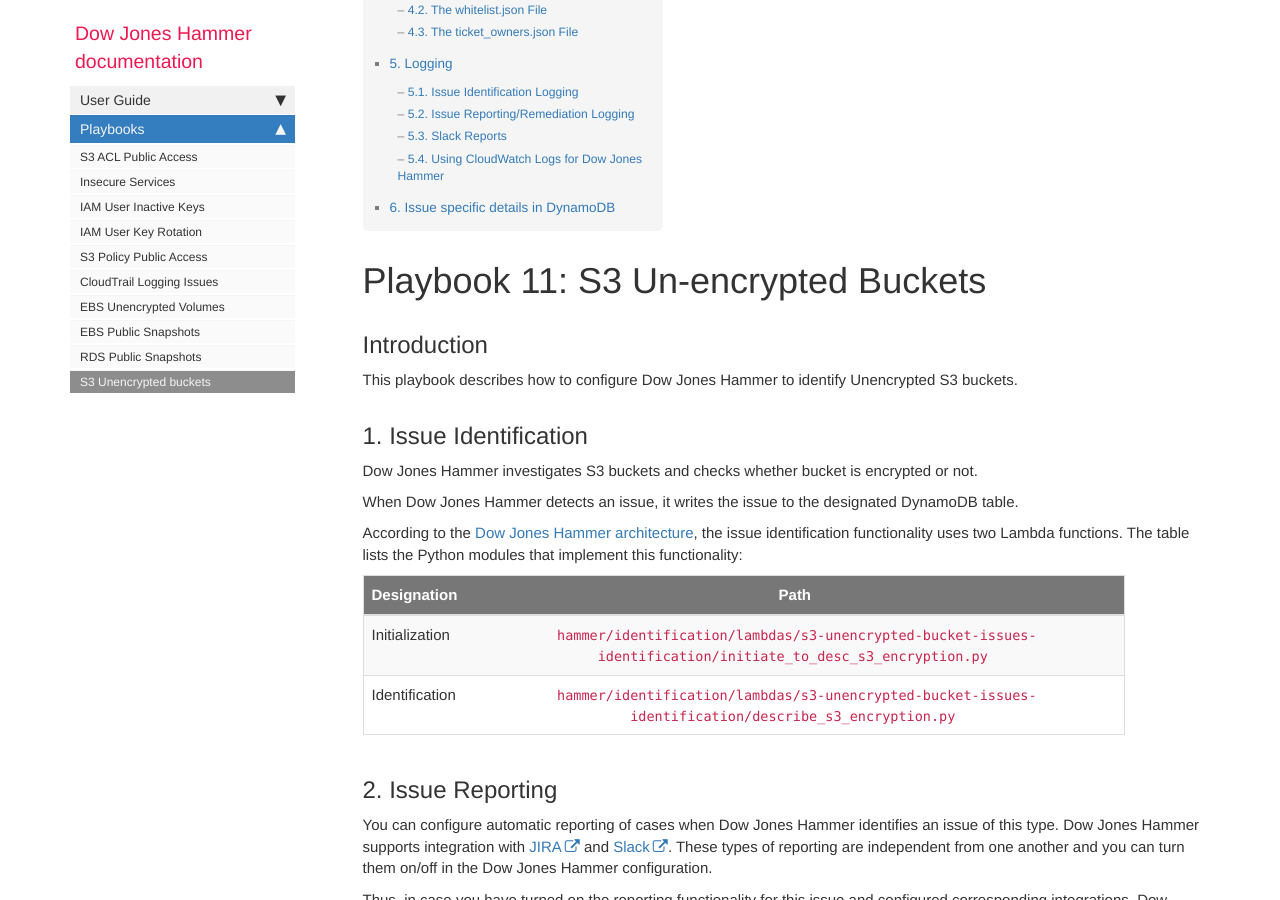
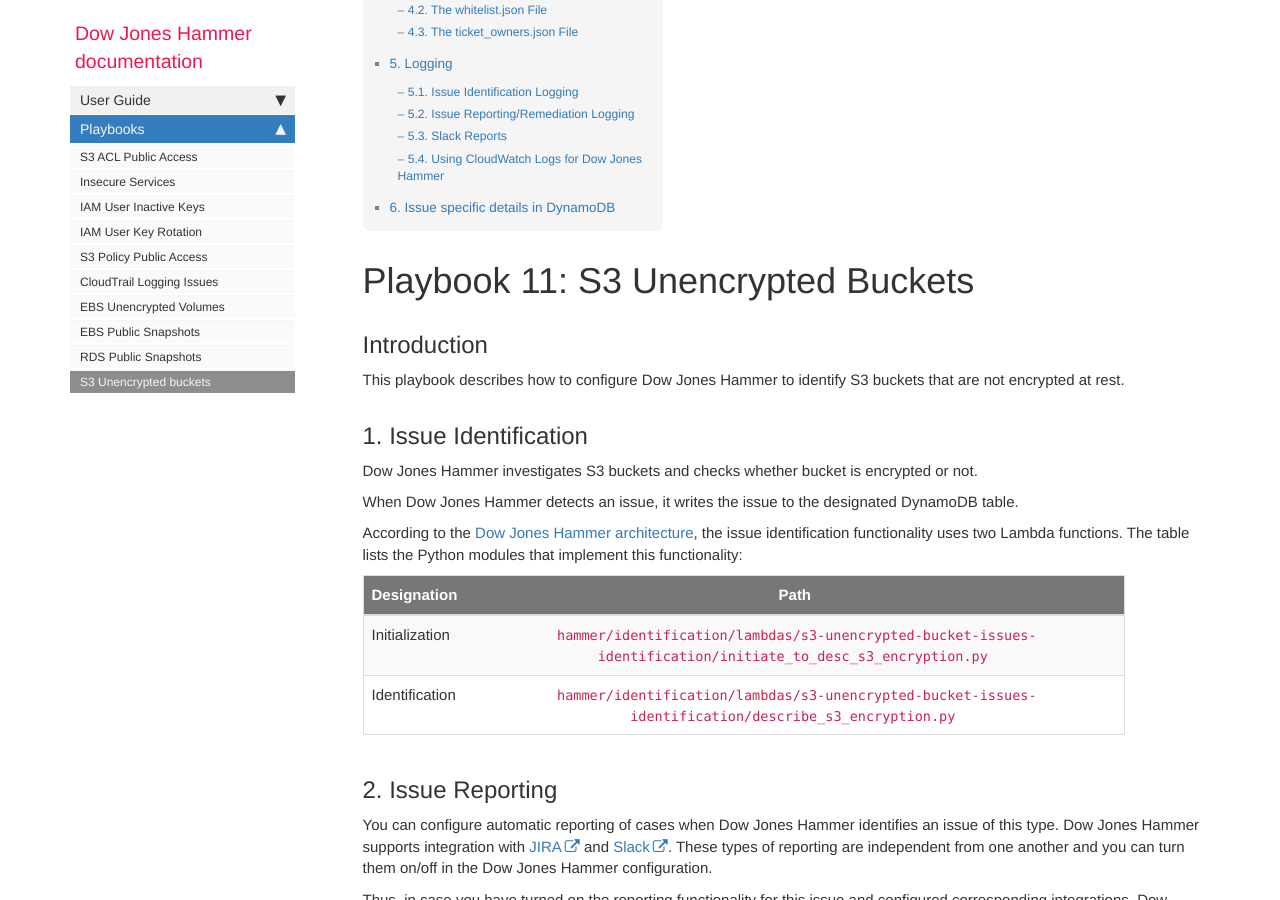
Before and after one commit to dowjones/hammer, a Jekyll site: the page built from docs/pages/playbook11_s3_unencryption.md, in a window 1280 px wide and 900 px high, scrolled down 318 px. Built offline with Jekyll 4.4.1, drawn with Linux system fonts in a browser that asks for light colours; nearby versions of some CDN libraries; comment, search, counter and statistics services are not loaded; some of the changed text lies outside the part shown.

Commit message:
docs update

```diff
--- a/deployment/configs/config.json
+++ b/deployment/configs/config.json
@@ -124,6 +124,6 @@
         "ddb.table_name": "hammer-s3-unencrypted",
         "reporting": true,
         "remediation": false,
-        "remediation_retention_period": 21
+        "remediation_retention_period": 0
     }
 }
--- a/docs/pages/playbook11_s3_unencryption.md
+++ b/docs/pages/playbook11_s3_unencryption.md
@@ -5,11 +5,11 @@
 permalink: playbook11_s3_unencryption.html
 ---
 
-# Playbook 11: S3 Un-encrypted Buckets
+# Playbook 11: S3 Unencrypted Buckets
 
 ## Introduction
 
-This playbook describes how to configure Dow Jones Hammer to identify Unencrypted S3 buckets.
+This playbook describes how to configure Dow Jones Hammer to identify S3 buckets that are not encrypted at rest.
 
 ## 1. Issue Identification
 
@@ -162,8 +162,8 @@
 
 |Lambda Function|CloudWatch Log Group Name           |
 |---------------|------------------------------------|
-|Initialization |`/aws-lambda/hammer-initiate-s3-encryption`|
-|Identification |`/aws-lambda/hammer-describe-s3-encryption`|
+|Initialization |`/aws/lambda/hammer-initiate-s3-encryption`|
+|Identification |`/aws/lambda/hammer-describe-s3-encryption`|
 
 ### 5.2. Issue Reporting/Remediation Logging
 
```
Also changed, not shown: docs/pages/editconfig.md (+2 -2 lines), docs/pages/features.md (+1 -1 lines), docs/pages/remediation_backup_rollback.md (+3 -3 lines).
